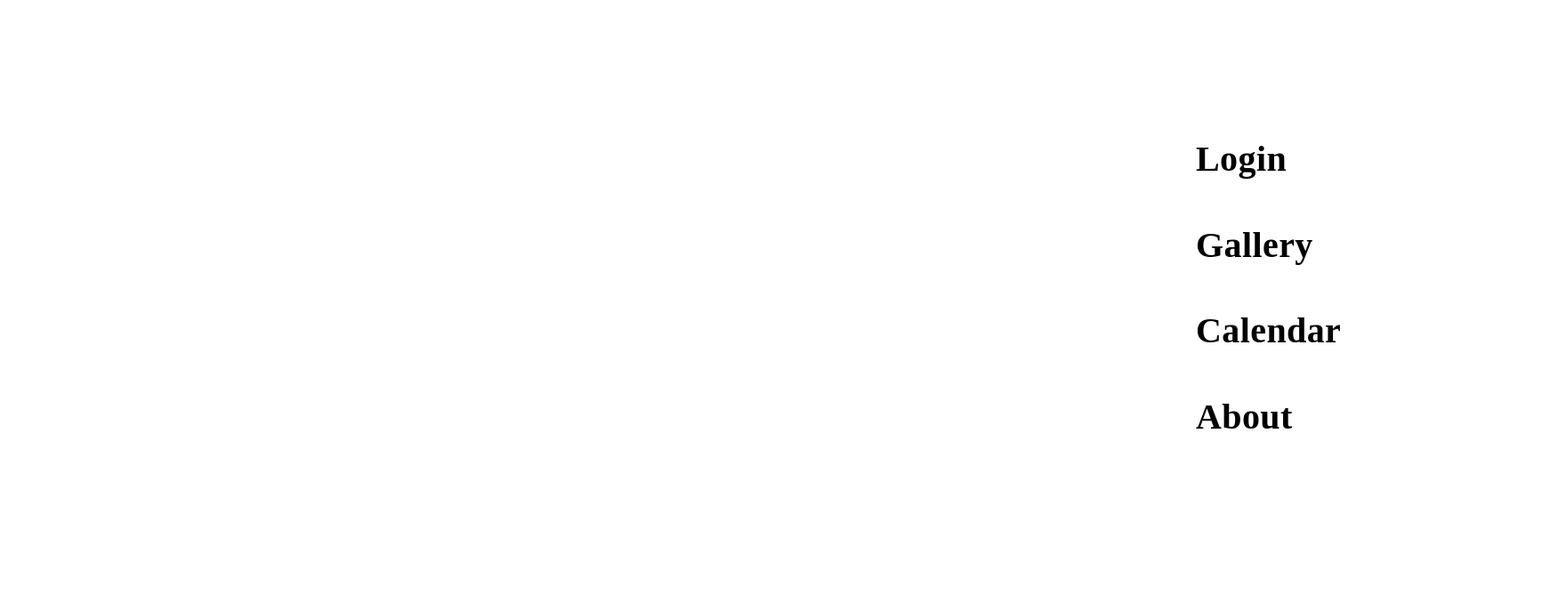
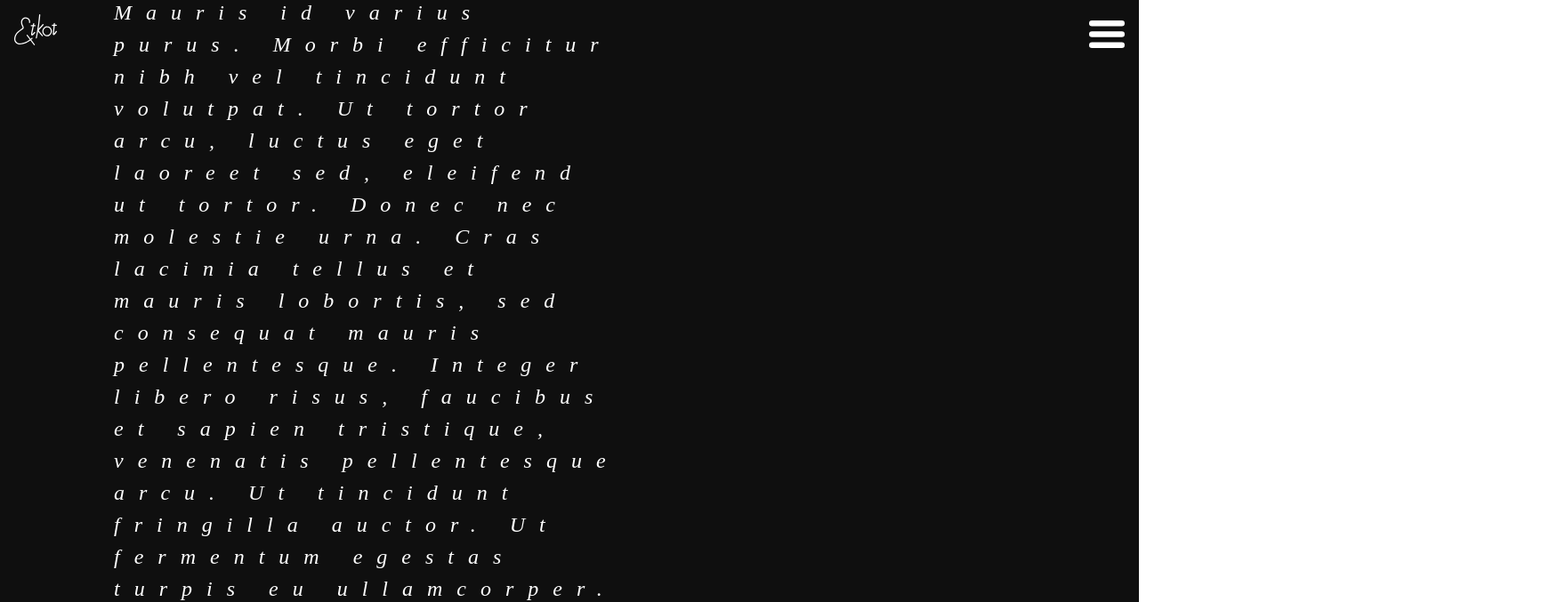
Before and after one commit to etkot/etkot-frontpage, a React (Create React App) app: page /about in a window 1280 px wide. Shown: the top 677 px of the page at 89% size, 1760 px wide, since content can reach past the window. Built offline with nearby package versions, Linux system fonts and the light colour scheme; a web font is replaced by a local one.

Commit message:
Added about page and did some fixes

```diff
--- a/src/App.tsx
+++ b/src/App.tsx
@@ -6,6 +6,7 @@ import Main from './components/Main';
 import Menu from './components/Menu';
 import Gallery from './components/Gallery';
 import Calendar from './components/Calendar';
+import About from './components/About';
 
 const App: FC = () => {
   return (
@@ -17,6 +18,7 @@ const App: FC = () => {
             <Route path='/' element={<Main />} />
             <Route path='/gallery' element={<Gallery />} />
             <Route path='/calendar' element={<Calendar />} />
+            <Route path='/about' element={<About />} />
           </Routes>
         </Router>
       </AppContextProvider>
--- /dev/null
+++ b/src/components/About/About.scss
@@ -0,0 +1,33 @@
+@import '../../scss/variables';
+
+.about {
+  background-color: #0f0f0f;
+  height: 100vh;
+  display: flex;
+  justify-content: center;
+  align-content: center;
+
+  &-text {
+    color: $text-color;
+    font-family: 'Century Gothic';
+    font-style: italic;
+    letter-spacing: 1rem;
+    line-height: 2.25rem;
+    margin: 3.5rem 35rem 0rem 8rem;
+    font-size: 1.5rem;
+    align-self: center;
+  }
+}
+
+.home-button {
+  position: absolute;
+  top: 1rem;
+  left: 1rem;
+  width: 3rem;
+  cursor: pointer;
+  transition: 0.5s;
+
+  &:hover {
+    transform: scale(0.9);
+  }
+}
--- /dev/null
+++ b/src/components/About/index.tsx
@@ -0,0 +1,31 @@
+import React, { FC } from 'react';
+import { Link } from 'react-router-dom';
+import { useCtx } from '../../context/context';
+import { ReactComponent as Logo } from '../../assets/etkot.svg';
+import './About.scss';
+
+const About: FC = () => {
+  const { setMenuOpen } = useCtx();
+
+  return (
+    <div className='about'>
+      <div className='home-button' onClick={() => setMenuOpen(false)}>
+        <Link to='/'>
+          <Logo />
+        </Link>
+      </div>
+      <p className='about-text'>
+        Lorem ipsum dolor sit amet, consectetur adipiscing elit. Curabitur scelerisque enim lobortis, condimentum purus
+        quis, mollis diam. In sed risus at eros efficitur lobortis. Mauris id varius purus. Morbi efficitur nibh vel
+        tincidunt volutpat. Ut tortor arcu, luctus eget laoreet sed, eleifend ut tortor. Donec nec molestie urna. Cras
+        lacinia tellus et mauris lobortis, sed consequat mauris pellentesque. Integer libero risus, faucibus et sapien
+        tristique, venenatis pellentesque arcu. Ut tincidunt fringilla auctor. Ut fermentum egestas turpis eu
+        ullamcorper. Pellentesque habitant morbi tristique senectus et netus et malesuada fames ac turpis egestas.
+        Integer lobortis consequat est faucibus maximus. Mauris dui lacus, sodales rhoncus eros et, euismod feugiat leo.
+        Ut semper diam ac elit convallis, eget fringilla lectus sollicitudin.
+      </p>
+    </div>
+  );
+};
+
+export default About;
--- a/src/components/Calendar/Calendar.scss
+++ b/src/components/Calendar/Calendar.scss
@@ -20,11 +20,15 @@
 
 .calendar {
   &-container {
-    //background-color: rgb(32, 32, 32);
     position: absolute;
     top: 9rem;
-    left: 8.5rem;
+    left: 5rem;
     width: 65vw;
+
+    @media only screen and (max-width: 1100px) {
+      left: 2rem;
+      width: 90vw;
+    }
   }
   &-title-row {
     display: flex;
--- /dev/null
+++ b/src/components/Calendar/Events/Events.scss
@@ -0,0 +1,41 @@
+@import '../../../scss/variables';
+
+.events {
+  position: absolute;
+  right: 0;
+  padding: 0;
+  margin: 0;
+  height: 100vh;
+  background-color: $secondary-color;
+  max-width: 30rem;
+  width: 100%;
+
+  &-body {
+    margin: 2rem;
+  }
+}
+
+.title {
+  margin-top: 3rem;
+  margin-left: 0rem;
+  display: flex;
+  flex-direction: column;
+
+  &-text {
+    font-family: 'Century Gothic';
+    font-weight: bold;
+    margin-left: 1rem;
+    margin-bottom: 0.5rem;
+  }
+  &-underline {
+    display: block;
+    margin-top: 0.25rem;
+    margin-bottom: 0.5rem;
+    margin-left: auto;
+    margin-right: auto;
+    border-width: 3px;
+    color: black;
+    border: 2px solid black;
+    width: 100%;
+  }
+}
--- /dev/null
+++ b/src/components/Calendar/Events/index.tsx
@@ -0,0 +1,17 @@
+import React, { FC } from 'react';
+import './Events.scss';
+
+const Events: FC = () => {
+  return (
+    <div className='events'>
+      <div className='events-body'>
+        <div className='title'>
+          <h1 className='title-text'>Tapahtumat</h1>
+          <hr className='title-underline' />
+        </div>
+      </div>
+    </div>
+  );
+};
+
+export default Events;
--- a/src/components/Calendar/index.tsx
+++ b/src/components/Calendar/index.tsx
@@ -9,6 +9,8 @@ import { ReactComponent as Logo } from '../../assets/etkot.svg';
 import left from '../../assets/left.png';
 import right from '../../assets/right.png';
 import './Calendar.scss';
+
+import Events from './Events';
 
 const Calendar: FC = () => {
   const { setMenuOpen } = useCtx();
@@ -65,7 +67,9 @@ const Calendar: FC = () => {
 
           {/* Current month days */}
           {[...Array(shownMonth.daysInMonth())].map((_, i) => {
-            return shownMonth.month() === today.month() && i + 1 === today.date() ? (
+            return shownMonth.year() === today.year() &&
+              shownMonth.month() === today.month() &&
+              i + 1 === today.date() ? (
               <div className='calendar-highligth' key={i}>
                 <h1 className='calendar-date today current-month'>{i + 1}</h1>
               </div>
@@ -85,7 +89,7 @@ const Calendar: FC = () => {
                   </h1>
                 );
               })
-            : shownMonth.isoWeekday() <= 7 && shownMonth.isoWeekday() + shownMonth.daysInMonth() <= 35 // I don't even know
+            : shownMonth.isoWeekday() <= 7 && shownMonth.isoWeekday() + shownMonth.daysInMonth() <= 35
             ? [...Array(35 - shownMonth.daysInMonth() - (shownMonth.isoWeekday() - 1))].map((_, i) => {
                 return (
                   <h1 className='calendar-date past' key={i}>
@@ -93,7 +97,7 @@ const Calendar: FC = () => {
                   </h1>
                 );
               })
-            : shownMonth.daysInMonth() + shownMonth.isoWeekday() > 35
+            : shownMonth.daysInMonth() + shownMonth.isoWeekday() > 36
             ? [...Array(42 - shownMonth.daysInMonth() - (shownMonth.isoWeekday() - 1))].map((_, i) => {
                 return (
                   <h1 className='calendar-date past' key={i}>
@@ -104,6 +108,8 @@ const Calendar: FC = () => {
             : null}
         </div>
       </div>
+
+      <Events />
     </div>
   );
 };
--- a/src/components/Main/Main.scss
+++ b/src/components/Main/Main.scss
@@ -3,19 +3,28 @@
 .main {
   background-color: #0f0f0f;
   height: 100vh;
+  display: flex;
 }
 
 .logo-container {
   position: relative;
-  padding-top: 14rem;
-  padding-left: 20%;
+  align-self: center;
+  padding-left: 15%;
   width: 30rem;
+
+  @media only screen and (max-width: 775px) {
+    width: 15rem;
+  }
 }
 
 .text-container {
   position: absolute;
   bottom: 1rem;
   right: -3rem;
+
+  @media only screen and (max-width: 775px) {
+    bottom: 0.75rem;
+  }
 }
 
 .logo-text {
@@ -25,4 +34,8 @@
   color: $text-color;
   padding: 0;
   margin: 0;
+
+  @media only screen and (max-width: 775px) {
+    font-size: 1.7rem;
+  }
 }
--- a/src/components/Menu/Menu.scss
+++ b/src/components/Menu/Menu.scss
@@ -1,6 +1,8 @@
 @import '../../scss/variables';
 
 .menu {
+  position: relative;
+  z-index: 100;
   &-button {
     cursor: pointer;
     position: absolute;
@@ -35,12 +37,15 @@
     background-color: $secondary-color;
 
     transition: transform 0.3s ease-in-out;
-    max-width: 30rem;
+    max-width: 40rem;
     width: 100%;
     transform: translate(100%, 0);
 
     &-open {
       transform: translate(75vw, 0);
+      @media only screen and (max-width: 775px) {
+        transform: translate(0vw, 0);
+      }
     }
     &-closed {
       transform: translate(100vw, 0);
--- a/src/components/Menu/index.tsx
+++ b/src/components/Menu/index.tsx
@@ -22,7 +22,9 @@ const Menu: FC = () => {
           <Link className='link' to='/calendar' onClick={() => setMenuOpen(false)}>
             <h1 className='headline'>Calendar</h1>
           </Link>
-          <h1 className='headline'>About</h1>
+          <Link className='link' to='about' onClick={() => setMenuOpen(false)}>
+            <h1 className='headline'>About</h1>
+          </Link>
         </div>
       </div>
     </div>
```
